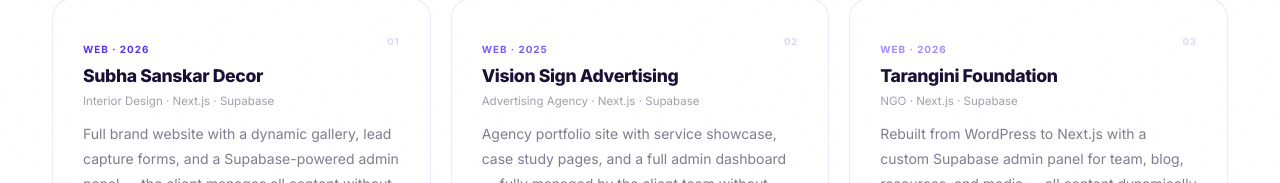
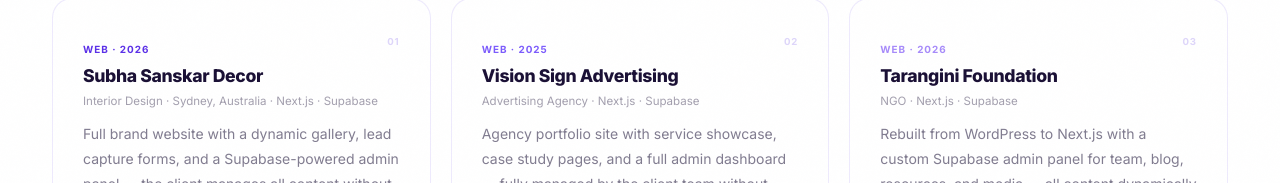
Before and after one commit to tejasbytetech/tejasbyte, a Next.js app: page /portfolio in a window 1280 px wide. Shown: the part 613-796 px from the top of the page. Built offline with nearby package versions, Linux system fonts and the light colour scheme.

Commit message:
feat: portfolio update

```diff
--- a/src/components/home/HomeProof.tsx
+++ b/src/components/home/HomeProof.tsx
@@ -5,7 +5,7 @@
 const PROJECTS = [
   {
     title: "Subha Sanskar Decor",
-    client: "Subha Sanskar · Kathmandu, Nepal",
+    client: "Subha Sanskar · Sydney, Australia",
     url: "subhasanskardecor.com",
     href: "https://www.subhasanskardecor.com",
     desc: "Brand website with dynamic gallery, lead capture, and a Supabase-powered admin panel. Client manages all content without touching code.",
--- a/src/components/home/HomeTestimonials.tsx
+++ b/src/components/home/HomeTestimonials.tsx
@@ -13,7 +13,7 @@
   {
     quote: "Our website needed to showcase our interior design work beautifully. Tejasbyte delivered a stunning gallery site with an admin panel so our team can update everything ourselves. Exactly what we needed.",
     name: "Subha Sanskar Decor",
-    role: "Interior Design · Kathmandu, Nepal",
+    role: "Interior Design · Sydney, Australia",
     init: "SS",
     url: "subhasanskardecor.com",
     color: "#7C5CFC",
--- a/src/components/pages/PortfolioPage.tsx
+++ b/src/components/pages/PortfolioPage.tsx
@@ -10,7 +10,7 @@
     title: "Subha Sanskar Decor",
     url: "subhasanskardecor.com",
     href: "https://www.subhasanskardecor.com",
-    sub: "Interior Design · Next.js · Supabase",
+    sub: "Interior Design · Sydney, Australia · Next.js · Supabase",
     desc: "Full brand website with a dynamic gallery, lead capture forms, and a Supabase-powered admin panel — the client manages all content without touching code.",
     tags: ["Next.js", "Supabase", "TypeScript", "Tailwind CSS"],
     accent: "#5B30E8",
```
